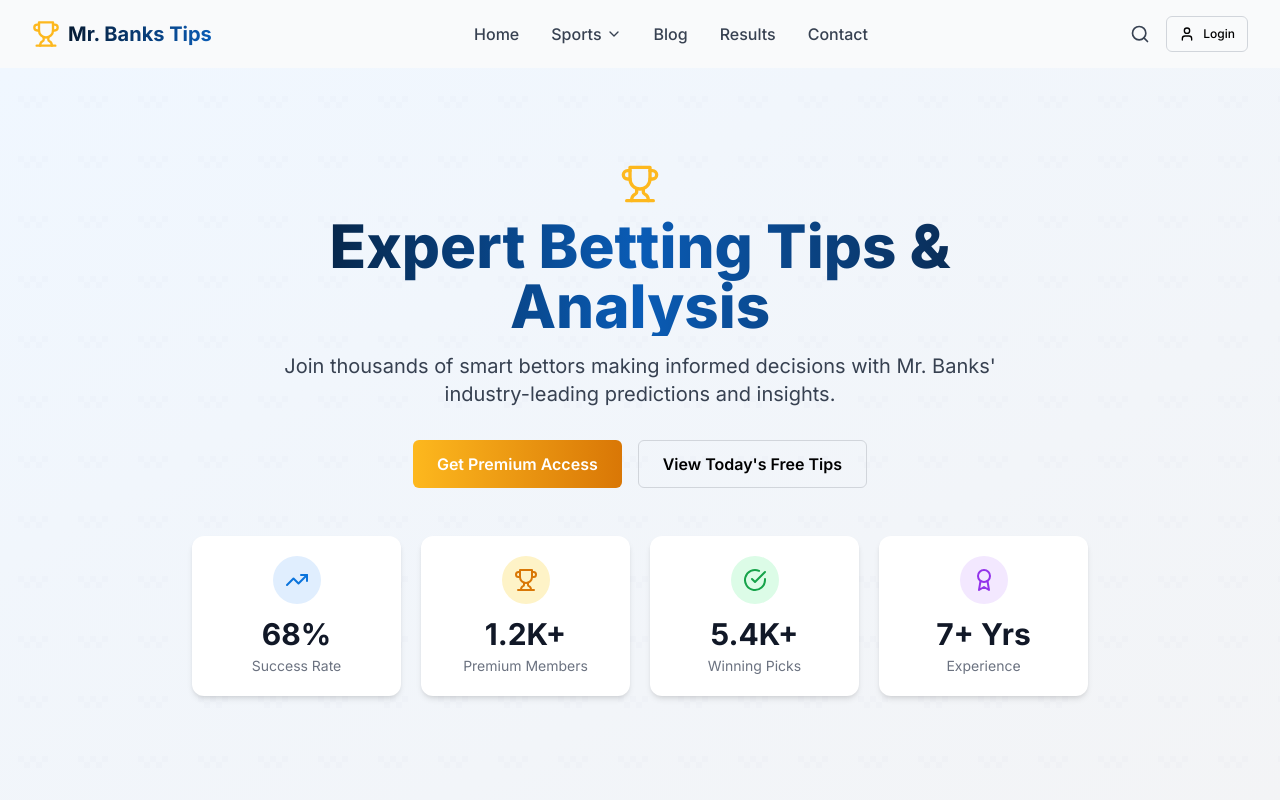
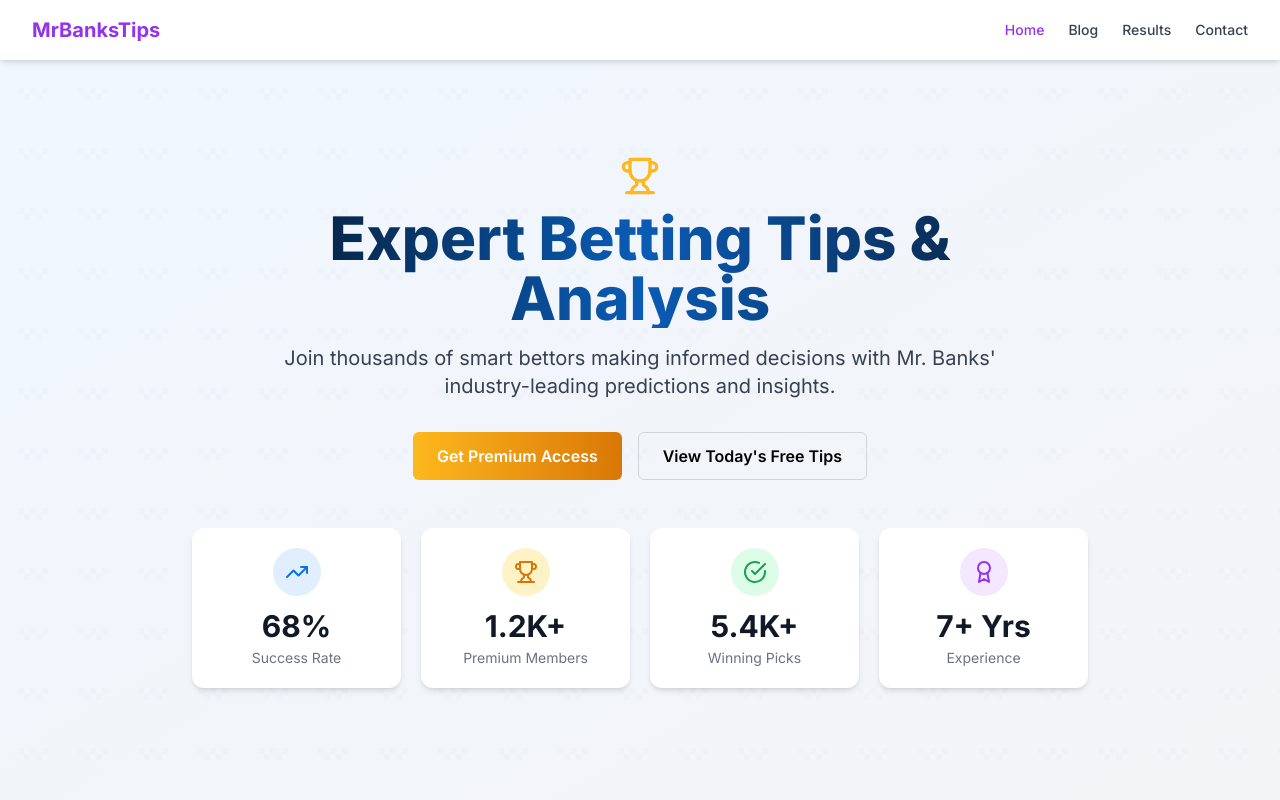
Before and after one commit to Ebub3G/Mr.-Banks-Tips, a React (Vite) app in the folder project/: page / in a window 1280 px wide. Shown: the top 800 px of the page. Built offline with nearby package versions, Linux system fonts and the light colour scheme.

Commit message:
Update Header.tsx

```diff
--- a/project/src/components/layout/Header.tsx
+++ b/project/src/components/layout/Header.tsx
@@ -1,184 +1,41 @@
-import React, { useState, useEffect } from 'react';
-import { Link, useLocation } from 'react-router-dom';
-import { Menu, X, ChevronDown, Trophy, User, Search } from 'lucide-react';
-import { sports, getSportIcon } from '../../data/sportsData';
-import Container from '../ui/Container';
-import Button from '../ui/Button';
-import { motion, AnimatePresence } from 'framer-motion';
-import { cn } from '../../lib/utils';
+import React from 'react';
+import { Link, NavLink } from 'react-router-dom';
 
-const Header = () => {
-  const [isMenuOpen, setIsMenuOpen] = useState(false);
-  const [isScrolled, setIsScrolled] = useState(false);
-  const [isSportsDropdownOpen, setIsSportsDropdownOpen] = useState(false);
-  const location = useLocation();
+const navItems = [
+  { name: 'Home', path: '/' },
+  { name: 'Blog', path: '/blog' },
+  { name: 'Results', path: '/results' },
+  { name: 'Contact', path: '/contact' },
+];
 
-  useEffect(() => {
-    const handleScroll = () => {
-      setIsScrolled(window.scrollY > 10);
-    };
-
-    window.addEventListener('scroll', handleScroll);
-    return () => window.removeEventListener('scroll', handleScroll);
-  }, []);
-
-  useEffect(() => {
-    setIsMenuOpen(false);
-  }, [location.pathname]);
-
+const Header: React.FC = () => {
   return (
-    <header
-      className={cn(
-        'sticky top-0 z-50 transition-all duration-300',
-        isScrolled ? 'bg-white shadow-md py-2' : 'bg-transparent py-4'
-      )}
-    >
-      <Container>
-        <div className="flex items-center justify-between">
+    <header className="bg-white shadow-md sticky top-0 z-50">
+      <div className="max-w-7xl mx-auto px-4 sm:px-6 lg:px-8">
+        <div className="flex justify-between items-center py-4">
           {/* Logo */}
-          <Link to="/" className="flex items-center">
-            <Trophy size={28} className="text-amber-500 mr-2" />
-            <span className="text-xl font-bold bg-gradient-to-r from-blue-900 to-blue-700 text-transparent bg-clip-text">
-              Mr. Banks Tips
-            </span>
+          <Link to="/" className="text-xl font-bold text-purple-600">
+            MrBanksTips
           </Link>
 
-          {/* Desktop Navigation */}
-          <nav className="hidden md:flex items-center space-x-8">
-            <Link to="/" className="text-gray-700 hover:text-blue-600 font-medium">
-              Home
-            </Link>
-
-            <div className="relative">
-              <button
-                className="flex items-center text-gray-700 hover:text-blue-600 font-medium"
-                onClick={() => setIsSportsDropdownOpen(!isSportsDropdownOpen)}
+          {/* Navigation */}
+          <nav className="flex space-x-6">
+            {navItems.map((item) => (
+              <NavLink
+                key={item.name}
+                to={item.path}
+                className={({ isActive }) =>
+                  `text-sm font-medium ${
+                    isActive ? 'text-purple-600' : 'text-gray-700 hover:text-purple-500'
+                  }`
+                }
               >
-                Sports <ChevronDown className="ml-1 h-4 w-4" />
-              </button>
-
-              {/* Sports Dropdown */}
-              <AnimatePresence>
-                {isSportsDropdownOpen && (
-                  <motion.div
-                    initial={{ opacity: 0, y: 10 }}
-                    animate={{ opacity: 1, y: 0 }}
-                    exit={{ opacity: 0, y: 10 }}
-                    transition={{ duration: 0.2 }}
-                    className="absolute top-full left-0 mt-1 w-64 bg-white shadow-lg rounded-md overflow-hidden z-20 py-1"
-                    onMouseLeave={() => setIsSportsDropdownOpen(false)}
-                  >
-                    <div className="grid grid-cols-2 gap-1 p-2">
-                      {sports.map(sport => (
-                        <Link
-                          key={sport.id}
-                          to={sport.route}
-                          className="flex items-center p-2 text-sm text-gray-700 hover:bg-blue-50 hover:text-blue-700 rounded-md"
-                        >
-                          {React.createElement(getSportIcon(sport.icon), { size: 16, className: 'mr-2' })}
-                          {sport.name}
-                        </Link>
-                      ))}
-                    </div>
-                  </motion.div>
-                )}
-              </AnimatePresence>
-            </div>
-
-            <Link to="/blog" className="text-gray-700 hover:text-blue-600 font-medium">
-              Blog
-            </Link>
-
-            <Link to="/results" className="text-gray-700 hover:text-blue-600 font-medium">
-              Results
-            </Link>
-
-            <Link to="/contact" className="text-gray-700 hover:text-blue-600 font-medium">
-              Contact
-            </Link>
+                {item.name}
+              </NavLink>
+            ))}
           </nav>
-
-          {/* Search and Login */}
-          <div className="hidden md:flex items-center space-x-4">
-            <button className="text-gray-700 hover:text-blue-600">
-              <Search size={20} />
-            </button>
-            <Button variant="outline" size="sm">
-              <User size={16} className="mr-2" />
-              Login
-            </Button>
-          </div>
-
-          {/* Mobile menu button */}
-          <button
-            className="md:hidden p-2"
-            onClick={() => setIsMenuOpen(!isMenuOpen)}
-          >
-            {isMenuOpen ? <X size={24} /> : <Menu size={24} />}
-          </button>
         </div>
-
-        {/* Mobile Navigation */}
-        <AnimatePresence>
-          {isMenuOpen && (
-            <motion.div
-              initial={{ height: 0, opacity: 0 }}
-              animate={{ height: 'auto', opacity: 1 }}
-              exit={{ height: 0, opacity: 0 }}
-              transition={{ duration: 0.3 }}
-              className="md:hidden overflow-hidden"
-            >
-              <nav className="flex flex-col mt-4 space-y-4 pb-4">
-                <Link to="/" className="text-gray-700 hover:text-blue-600 font-medium py-2">
-                  Home
-                </Link>
-
-                {/* Mobile Sports Dropdown */}
-                <div className="space-y-2">
-                  <div className="font-medium text-gray-700">Sports</div>
-                  <div className="grid grid-cols-2 gap-2 pl-2">
-                    {sports.slice(0, 6).map(sport => (
-                      <Link
-                        key={sport.id}
-                        to={sport.route}
-                        className="flex items-center text-sm text-gray-600 hover:text-blue-600"
-                      >
-                        {React.createElement(getSportIcon(sport.icon), { size: 14, className: 'mr-1' })}
-                        {sport.name}
-                      </Link>
-                    ))}
-                  </div>
-                  <Link
-                    to="/sports"
-                    className="text-sm text-blue-600 font-medium pl-2"
-                  >
-                    View All Sports
-                  </Link>
-                </div>
-
-                <Link to="/blog" className="text-gray-700 hover:text-blue-600 font-medium py-2">
-                  Blog
-                </Link>
-
-                <Link to="/results" className="text-gray-700 hover:text-blue-600 font-medium py-2">
-                  Results
-                </Link>
-
-                <Link to="/contact" className="text-gray-700 hover:text-blue-600 font-medium py-2">
-                  Contact
-                </Link>
-
-                <div className="pt-2">
-                  <Button variant="outline" fullWidth>
-                    <User size={16} className="mr-2" />
-                    Login
-                  </Button>
-                </div>
-              </nav>
-            </motion.div>
-          )}
-        </AnimatePresence>
-      </Container>
+      </div>
     </header>
   );
 };
```
